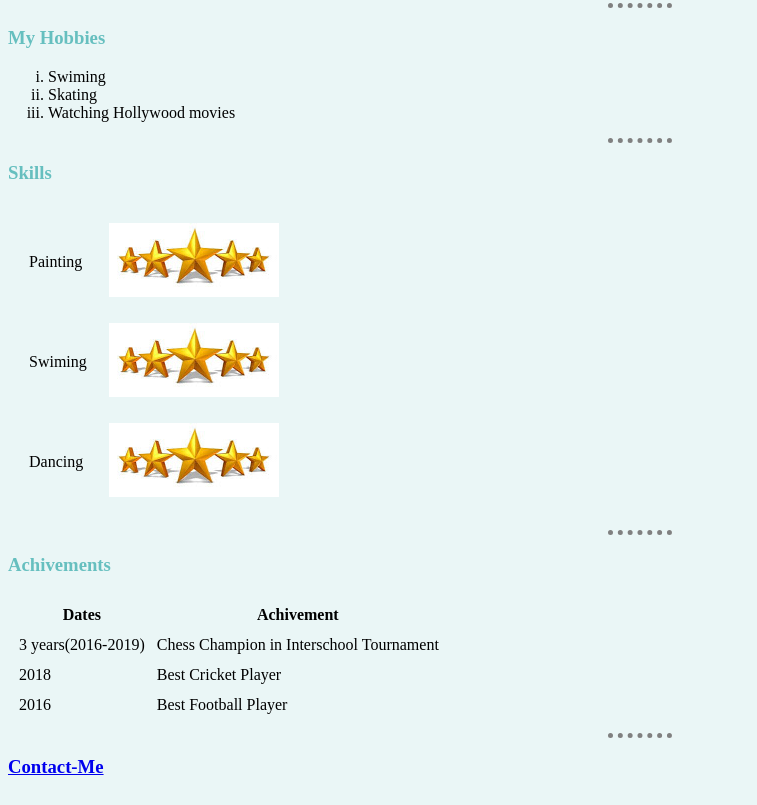
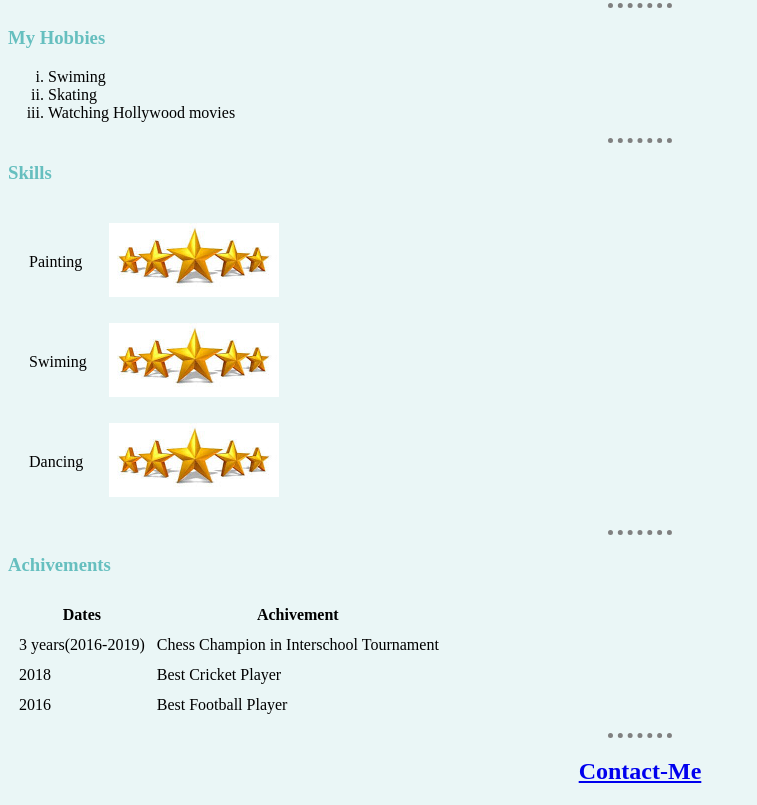
Before and after one commit to vedantkhandelwal2007/WebDevelopment, a plain HTML site: page index.HTML in a window 1280 px wide. Shown: the part 453-1258 px from the top of the page, without its empty margins (0-757 px from the left). Drawn offline with Linux system fonts and the light colour scheme.

Commit message:
5/20/2020

```diff
--- a/index.HTML
+++ b/index.HTML
@@ -92,6 +92,8 @@
       </tbody>
     </table>
     <hr>
-    <h3><a href="Contact-Me.html">Contact-Me</a></h3>
+  <center>
+    <h2><a href="Contact-Me.html">Contact-Me</a></h2>
+  </center>
   </body>
 </html>
```
